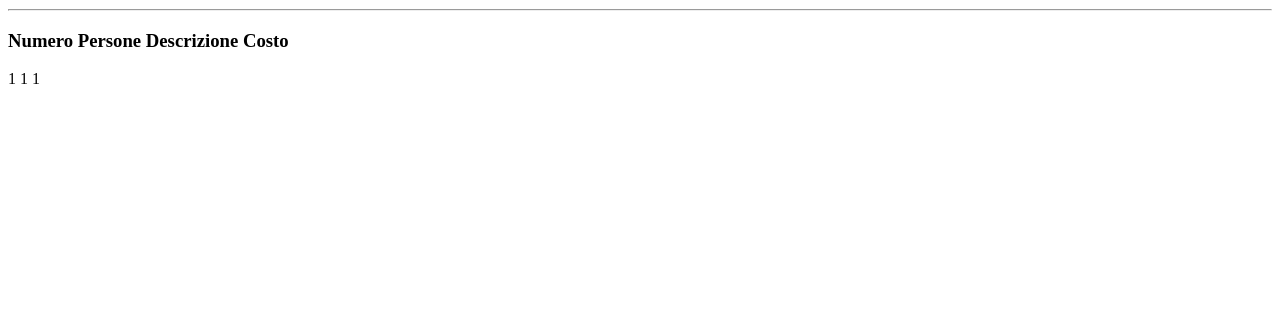
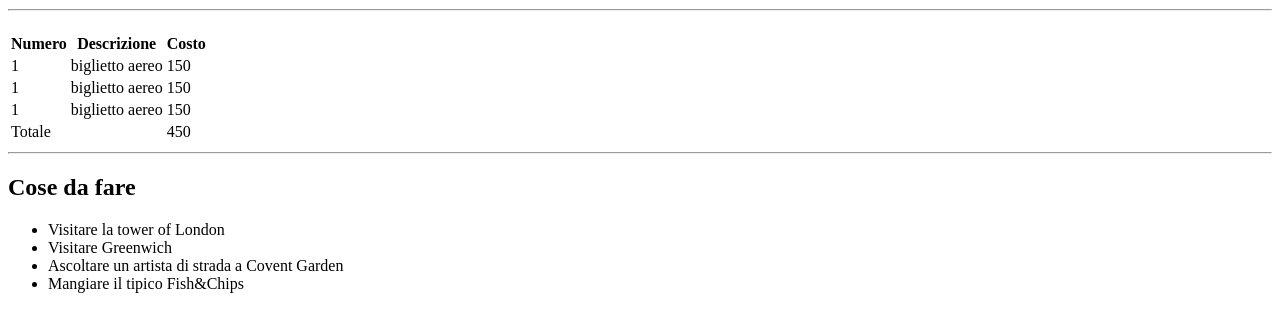
Before and after one commit to RFlow3r7/html-london-trip, a plain HTML site: page index.html in a window 1280 px wide. Shown: the part 99-430 px from the top of the page. Drawn offline with Linux system fonts and the light colour scheme.

Commit message:
Feat: Sistemato tabella e aggiunto Liste ordinate

```diff
--- a/index.html
+++ b/index.html
@@ -16,28 +16,50 @@
         <hr>
     </header>
 
-    <main>
+    <table>
         <thead>
             <tr>
-                <h3>
-                    <th>Numero Persone </th>
-                    <th>Descrizione </th>
-                    <th>Costo </th>
-                </h3>
+                <th>Numero</th>
+                <th>Descrizione</th>
+                <th>Costo</th>
+            </tr>
         </thead>
-        </tr>
-
         <tbody>
             <tr>
                 <td>1</td>
+                <td>biglietto aereo</td>
+                <td>150</td>
+            </tr>
+            <tr>
                 <td>1</td>
+                <td>biglietto aereo</td>
+                <td>150</td>
+            </tr>
+            <tr>
                 <td>1</td>
+                <td>biglietto aereo</td>
+                <td>150</td>
             </tr>
+            <tr>
+                <h4>
+                    <td>Totale</td>
+                    <td> </td>
+                    <td>450</td>
+                </h4>
+            </tr>
+
         </tbody>
+    </table>
+    <hr>
+    <h2>Cose da fare</h2>
 
+    <ul>
+        <li>Visitare la tower of London</li>
+        <li>Visitare Greenwich</li>
+        <li>Ascoltare un artista di strada a Covent Garden</li>
+        <li>Mangiare il tipico Fish&Chips</li>
+    </ul>
 
-
-    </main>
 </body>
 
 </html>
```
